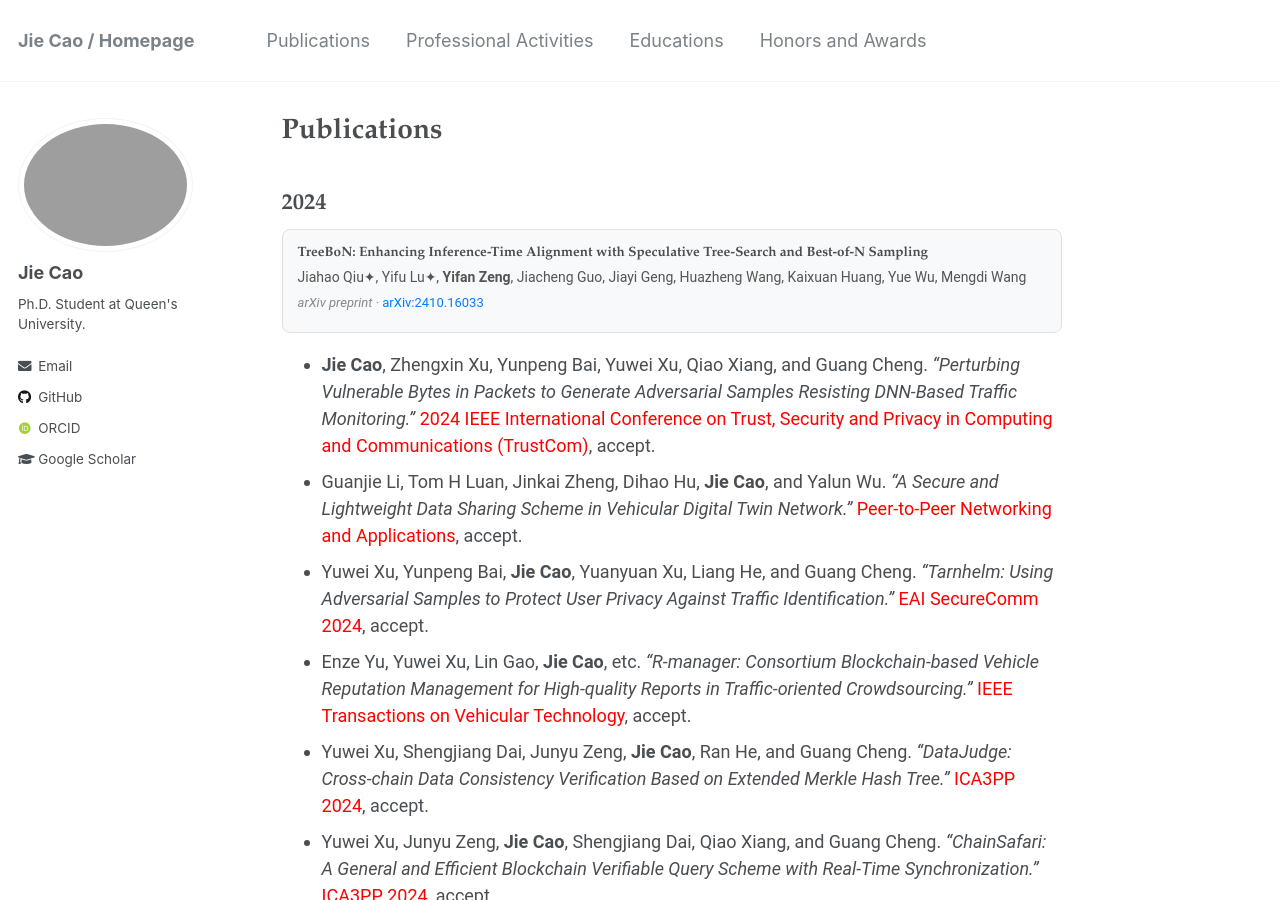
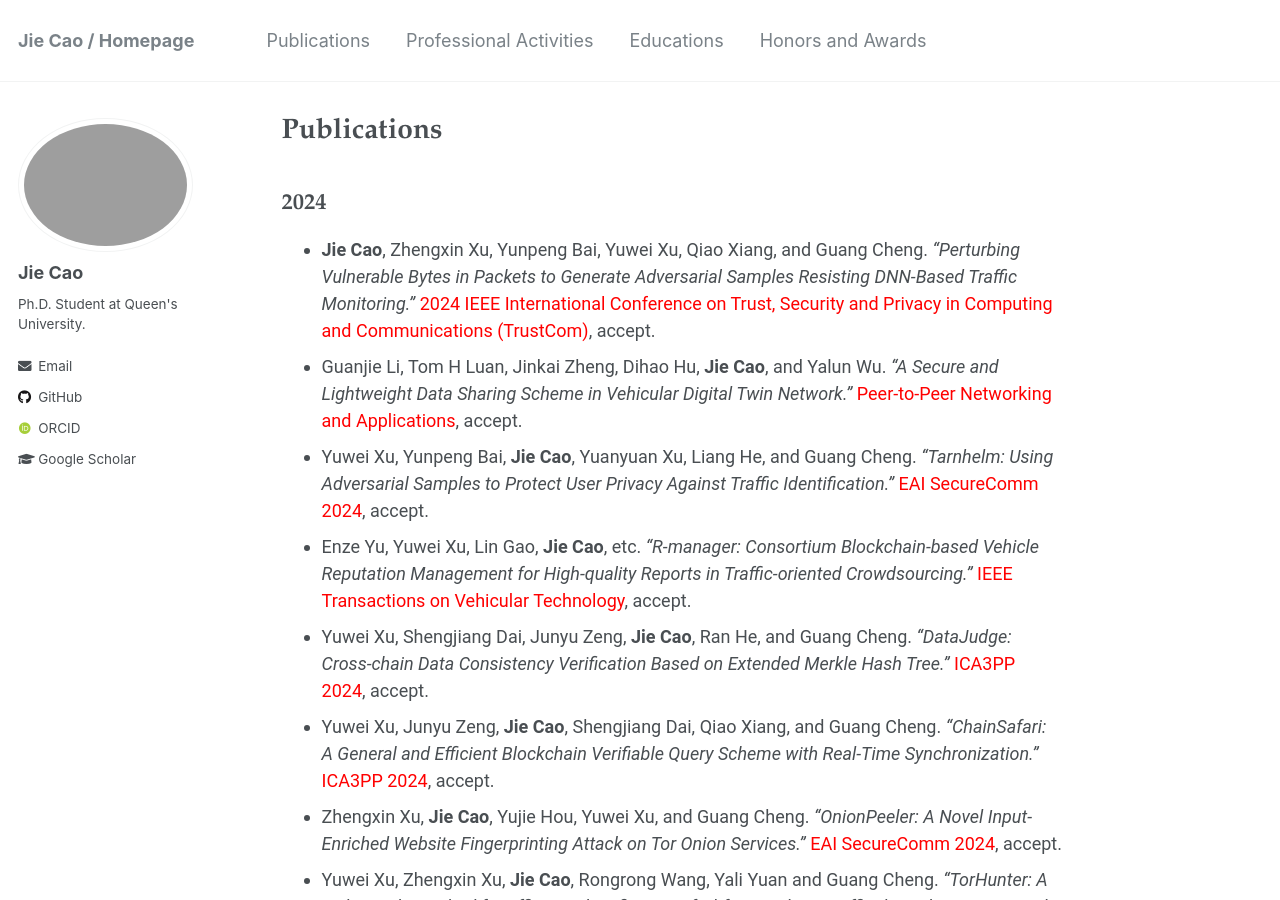
Before and after one commit to JieJayCao/JieJayCao.github.io, a Jekyll site: the page built from _pages/publications.md, in a window 1280 px wide and 900 px high. Built offline with Jekyll 4.4.1, drawn with Linux system fonts in a browser that asks for light colours; some web fonts are replaced; comment, search, counter and statistics services are not loaded.

Commit message:
Update publications.md

```diff
--- a/_pages/publications.md
+++ b/_pages/publications.md
@@ -7,15 +7,6 @@ author_profile: true
 
 
 ## 2024
-<div style="border: 1px solid #e0e0e0; padding: 15px; border-radius: 8px; background-color: #f8f9fa;">
-  <h4 style="margin: 0; font-weight: 600;">TreeBoN: Enhancing Inference-Time Alignment with Speculative Tree-Search and Best-of-N Sampling</h4>
-  <p style="margin: 5px 0; color: #555; font-size: 14px;">
-    Jiahao Qiu✦, Yifu Lu✦, <b>Yifan Zeng</b>, Jiacheng Guo, Jiayi Geng, Huazheng Wang, Kaixuan Huang, Yue Wu, Mengdi Wang
-  </p>
-  <p style="margin: 5px 0; color: #888; font-size: 13px;">
-    <i>arXiv preprint</i> · <a href="https://arxiv.org/abs/2410.16033" target="_blank" style="color: #007bff; text-decoration: none;">arXiv:2410.16033</a>
-  </p>
-</div>
 
 * **Jie Cao**, Zhengxin Xu, Yunpeng Bai, Yuwei Xu, Qiao Xiang, and Guang Cheng. *"Perturbing Vulnerable Bytes in Packets to Generate Adversarial Samples Resisting DNN-Based Traffic Monitoring."* <span style="color:red;">2024 IEEE International Conference on Trust, Security and Privacy in Computing and Communications (TrustCom)</span>, accept.
 * Guanjie Li, Tom H Luan, Jinkai Zheng, Dihao Hu, **Jie Cao**, and Yalun Wu. *"A Secure and Lightweight Data Sharing Scheme in Vehicular Digital Twin Network."* <span style="color:red;">Peer-to-Peer Networking and Applications</span>, accept.
```
